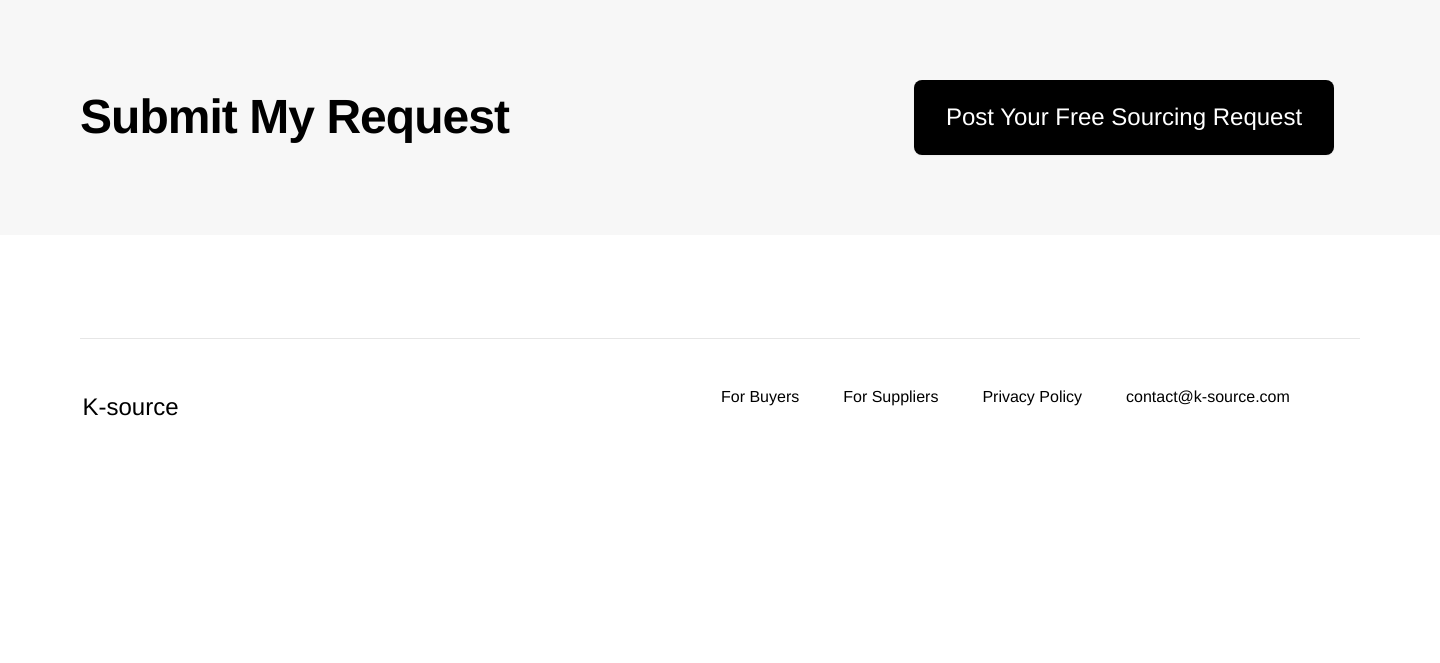
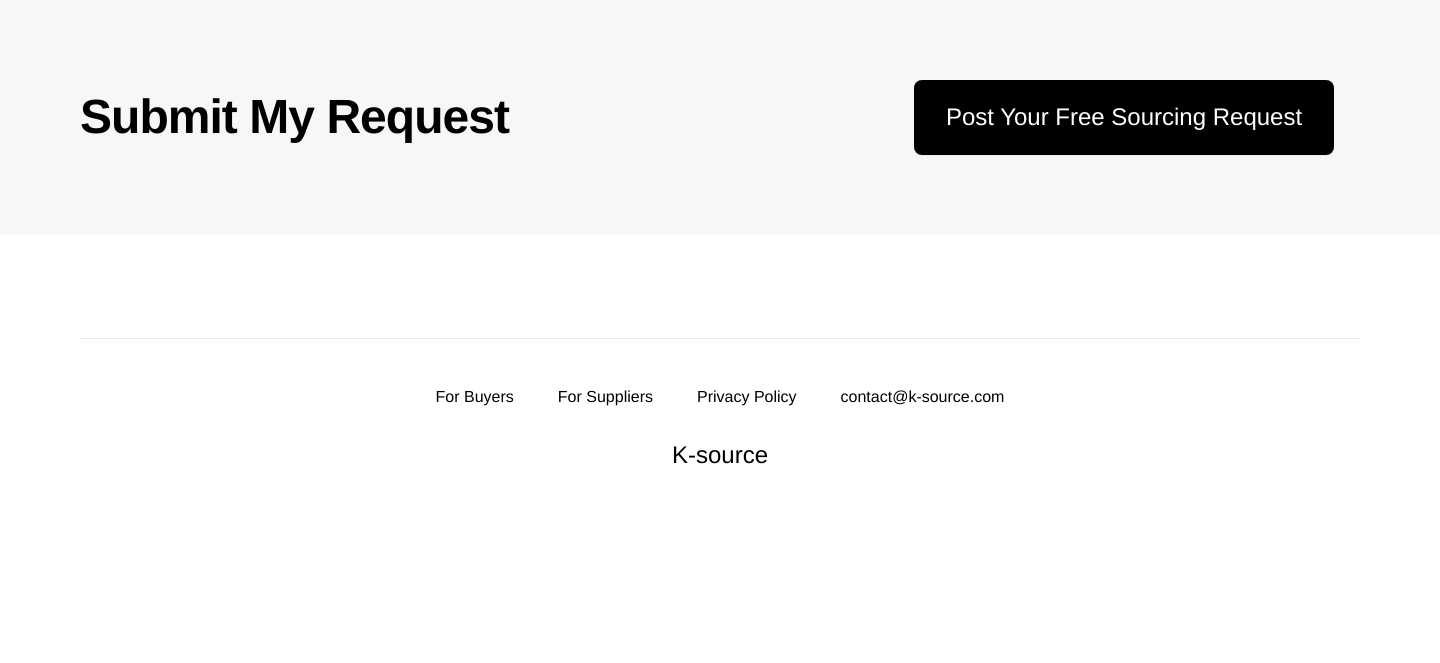
Before and after one commit to ohho-developer/ksource, a Django app: page / in a window 1440 px wide. Shown: the part 4099-4762 px from the top of the page. Run offline with Django 5.2, Linux system fonts and the light colour scheme; some libraries are stand-ins or nearby versions.

Commit message:
mobile layout fix

```diff
--- a/static/css/style.css
+++ b/static/css/style.css
@@ -1,7 +1,7 @@
 .landing-page {
   background-color: #ffffff;
-  width: 100%;
-  min-width: 1440px;
+  width: 1440px;
+  margin: 0 auto;
   min-height: 5213px;
   position: relative;
 }
@@ -22,8 +22,10 @@
 
 .landing-page .navigation-footer {
   position: absolute;
-  width: 100%;
-  left: 0;
+  width: 1440px;
+  max-width: 100%;
+  left: 50%;
+  transform: translateX(-50%);
   top: 4436px;
   height: 206px;
   display: flex;
@@ -34,8 +36,10 @@
 .landing-page .divider {
   position: absolute;
   top: 1px;
-  left: 80px;
+  left: 50%;
+  transform: translateX(-50%);
   width: 1280px;
+  max-width: calc(100% - 160px);
   height: 1px;
   background-color: #e6e6e6;
 }
@@ -71,7 +75,8 @@
 .landing-page .social-icons {
   position: absolute;
   top: 112px;
-  left: 80px;
+  left: 50%;
+  transform: translateX(-50%);
   width: 184px;
   height: 40px;
 }
@@ -107,8 +112,9 @@
 
 .landing-page .navigation-footer .text-wrapper-2 {
   position: absolute;
-  top: 52px;
-  left: 80px;
+  top: 100px;
+  left: 50%;
+  transform: translateX(-50%);
   width: 101px;
   height: 36px;
   margin: 0;
@@ -385,8 +391,10 @@
 .landing-page .value-proposition-section {
   position: absolute;
   top: 2198px;
-  left: 0;
-  width: 100%;
+  left: 50%;
+  transform: translateX(-50%);
+  width: 1440px;
+  max-width: 100%;
   height: 595px;
 }
 
@@ -415,8 +423,10 @@
 .landing-page .steps-section {
   position: absolute;
   top: 3082px;
-  left: 0;
-  width: 100%;
+  left: 50%;
+  transform: translateX(-50%);
+  width: 1440px;
+  max-width: 100%;
 }
 
 .landing-page .text-wrapper-7 {
@@ -559,8 +569,10 @@
 .landing-page .section {
   position: absolute;
   top: 4098px;
-  left: 0;
+  left: 50%;
+  transform: translateX(-50%);
   width: 1440px;
+  max-width: 100%;
   height: 236px;
   background-color: #f7f7f7;
 }
@@ -609,11 +621,13 @@
 .landing-page .navigation-footer .buttons {
   position: absolute;
   top: 48px;
-  left: 721px;
+  left: 50%;
+  transform: translateX(-50%);
   width: 623px;
   height: 24px;
   display: flex;
   align-items: center;
+  justify-content: center;
   gap: 44px;
 }
 
@@ -845,8 +859,10 @@
 .landing-page .this-form-is {
   position: absolute;
   top: 3940px;
-  left: 80px;
+  left: 50%;
+  transform: translateX(-50%);
   width: 1280px;
+  max-width: calc(100% - 160px);
   height: 72px;
   display: flex;
   align-items: center;
```
Also changed, not shown: 1 other file.
